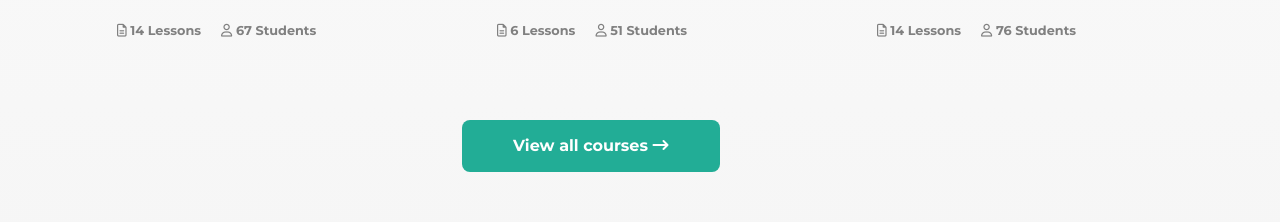
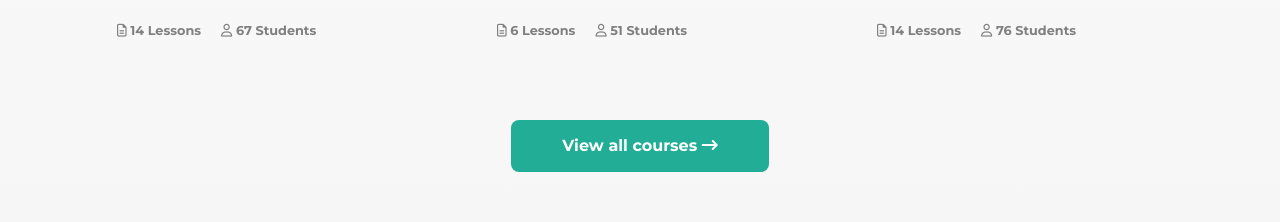
Before and after one commit to MirkoFarina/proj-html-vuejs, a Vue app: page / in a window 1280 px wide. Shown: the part 3680-3902 px from the top of the page. Built offline with nearby package versions, Linux system fonts and the light colour scheme.

Commit message:
[fixed] center button

```diff
--- a/src/components/TemplateCourses.vue
+++ b/src/components/TemplateCourses.vue
@@ -25,7 +25,7 @@ export default {
             <CardCourses v-for="(card, index) in dataCourses" :key="index" :content="card" />
         </div>
         <div class="row">
-            <div class="col-4 offset-4">
+            <div class="col-12 d-flex justify-content-center">
                 <button type="button" class="btn mf-button  btn-lg">
                     View all courses
                     <i class="fa-solid fa-arrow-right-long"></i>
```
